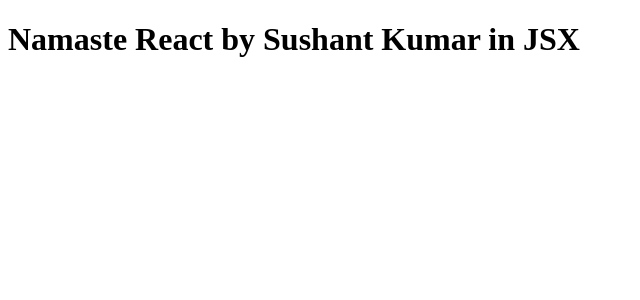
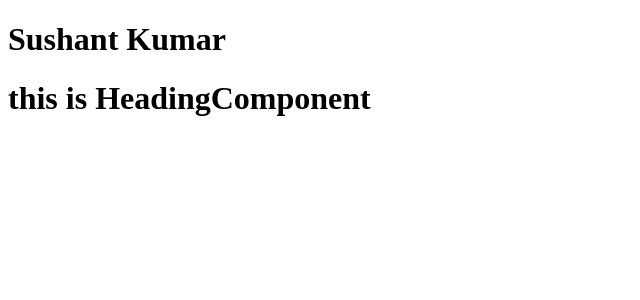
Before and after one commit to SushantKumar1999/Namaste-React, a React (Vite) app: page / in a window 1280 px wide. Shown: the top 300 px of the page, without its empty margins (0-640 px from the left). Built offline with nearby package versions, Linux system fonts and the light colour scheme.

Commit message:
React Component

```diff
--- a/App.js
+++ b/App.js
@@ -1,13 +1,22 @@
 import React from "react";
 import ReactDOM from "react-dom/client";
 
-const heading = React.createElement(
-  "h1",
-  {id:"heading"},
-  "Namaste React by Sushant Kumar"
+
+const Title = () => (
+  <h1> Sushant Kumar</h1>
 )
-const jsxHeading =  <h1> Namaste React by Sushant Kumar in JSX </h1>
+
+// React Functional Component
+const HeadingComponent = () => (
+  <div id="container">
+    <Title />
+    <h1>this is HeadingComponent </h1>
+  </div>
+)
+
+// What we have done above is the component composition.
+
 
 const root = ReactDOM.createRoot(document.getElementById("root"));
 
-root.render(jsxHeading);
+root.render(<HeadingComponent />);
```
